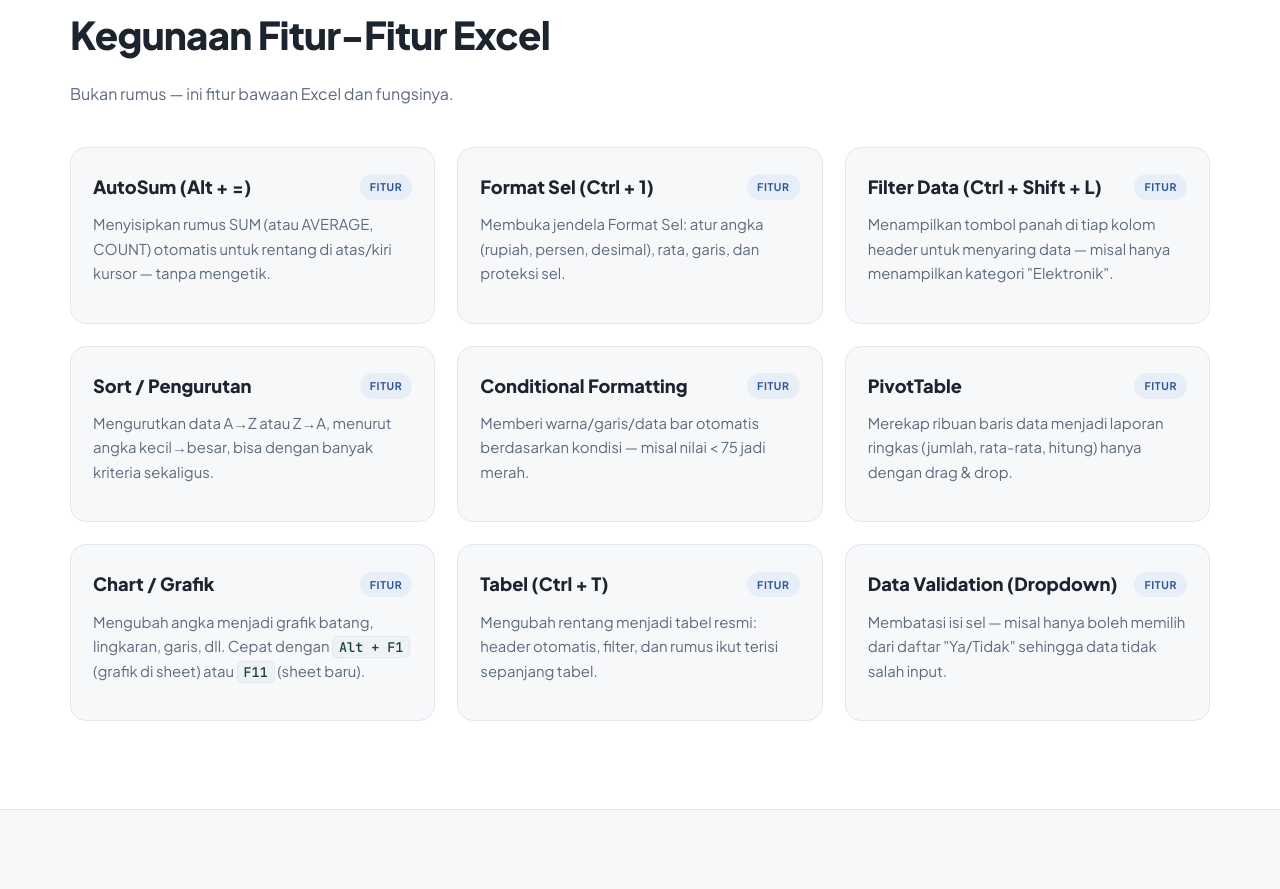
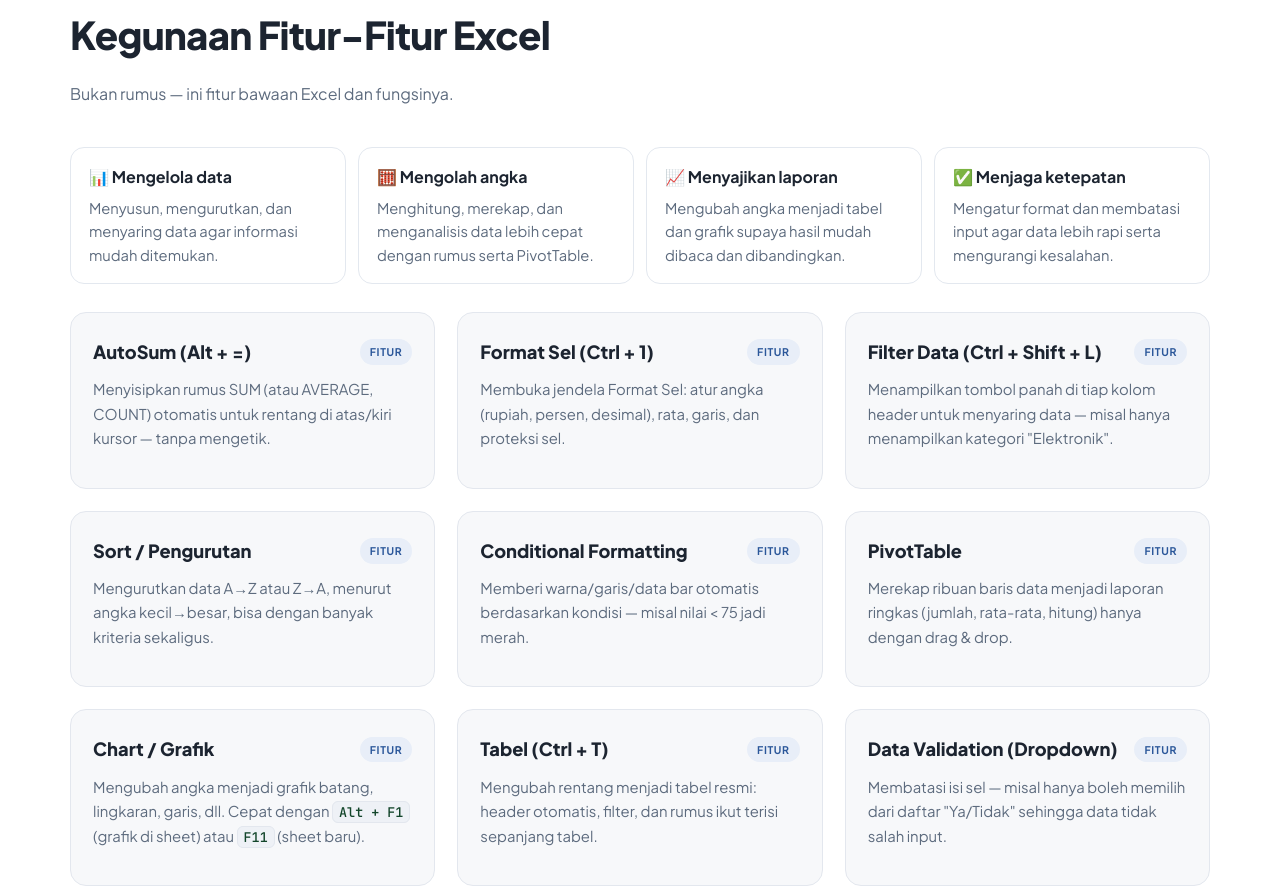
Before and after one commit to rizkiamalludin/panduan-excel-word, a plain HTML site: page index.html in a window 1280 px wide. Shown: the part 2511-3400 px from the top of the page. Drawn offline with Linux system fonts and the light colour scheme.

Commit message:
Add concise Excel and Word feature-use summaries

```diff
--- a/index.html
+++ b/index.html
@@ -12,6 +12,10 @@
   <link rel="stylesheet" href="css/styles.css" />
 
   <style>
+    .feature-summary{display:grid;grid-template-columns:repeat(auto-fit,minmax(min(100%,210px),1fr));gap:12px;margin:22px 0 28px}
+    .feature-summary article{padding:16px 18px;border:1px solid var(--border,#e3e8ef);border-radius:14px;background:var(--card,#fff)}
+    .feature-summary h3{font-size:1rem;margin:0 0 6px}
+    .feature-summary p{font-size:.92rem;line-height:1.6;margin:0;color:var(--muted,#64748b)}
     /* Area praktik interaktif */
     .practice-section{padding:72px 0;background:var(--bg,#f7f9fc)}
     .practice-grid{display:grid;grid-template-columns:repeat(auto-fit,minmax(min(100%,320px),1fr));gap:22px;margin-top:28px}
@@ -248,6 +252,12 @@ html.site-dark body a{color:#93c5fd}
       <p class="section-eyebrow excel">Microsoft Excel</p>
       <h2 class="section-title">Kegunaan Fitur-Fitur Excel</h2>
       <p class="section-lead">Bukan rumus — ini fitur bawaan Excel dan fungsinya.</p>
+      <div class="feature-summary" aria-label="Ringkasan kegunaan fitur Excel">
+        <article><h3>📊 Mengelola data</h3><p>Menyusun, mengurutkan, dan menyaring data agar informasi mudah ditemukan.</p></article>
+        <article><h3>🧮 Mengolah angka</h3><p>Menghitung, merekap, dan menganalisis data lebih cepat dengan rumus serta PivotTable.</p></article>
+        <article><h3>📈 Menyajikan laporan</h3><p>Mengubah angka menjadi tabel dan grafik supaya hasil mudah dibaca dan dibandingkan.</p></article>
+        <article><h3>✅ Menjaga ketepatan</h3><p>Mengatur format dan membatasi input agar data lebih rapi serta mengurangi kesalahan.</p></article>
+      </div>
       <div class="grid" id="gridFiturExcel">
 
         <article class="item" data-keywords="autosum alt+= penjumlahan cepat">
@@ -494,6 +504,12 @@ html.site-dark body a{color:#93c5fd}
       <p class="section-eyebrow word">Microsoft Word</p>
       <h2 class="section-title">Kegunaan Fitur-Fitur Word</h2>
       <p class="section-lead">Fitur bawaan Word dan fungsinya untuk menyusun dokumen rapi.</p>
+      <div class="feature-summary" aria-label="Ringkasan kegunaan fitur Word">
+        <article><h3>📝 Membuat dokumen</h3><p>Menulis surat, laporan, makalah, proposal, undangan, dan dokumen lainnya.</p></article>
+        <article><h3>🎨 Merapikan tampilan</h3><p>Mengatur judul, paragraf, gambar, tabel, kolom, margin, dan nomor halaman.</p></article>
+        <article><h3>🤝 Meninjau bersama</h3><p>Memberi komentar dan melacak perubahan agar revisi dokumen lebih mudah diperiksa.</p></article>
+        <article><h3>📄 Membagikan hasil</h3><p>Membuat daftar isi otomatis dan menyimpan dokumen ke PDF agar mudah dibagikan.</p></article>
+      </div>
       <div class="grid" id="gridFiturWord">
 
         <article class="item" data-keywords="styles gaya judul heading daftar isi otomatis">
```
